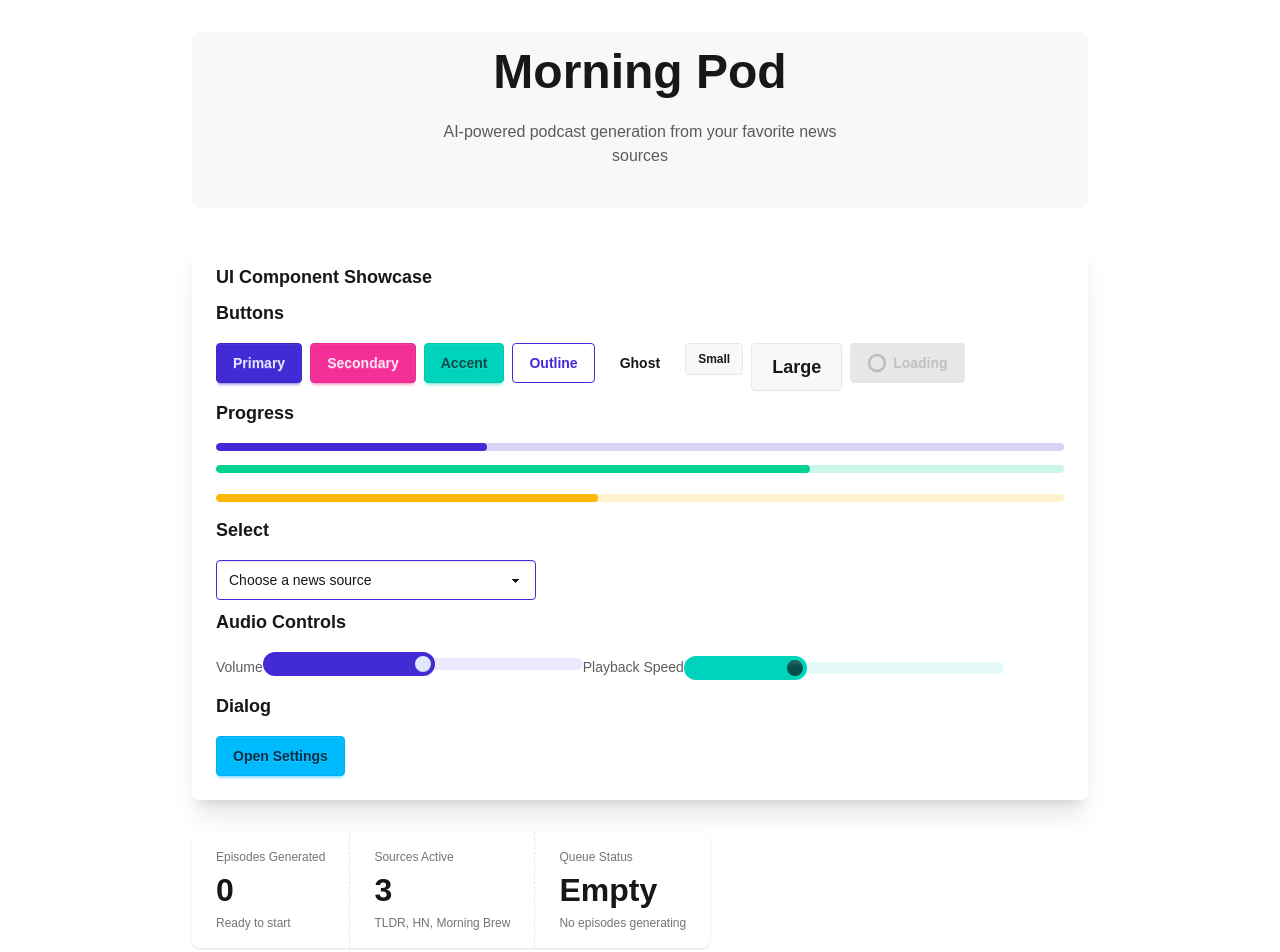
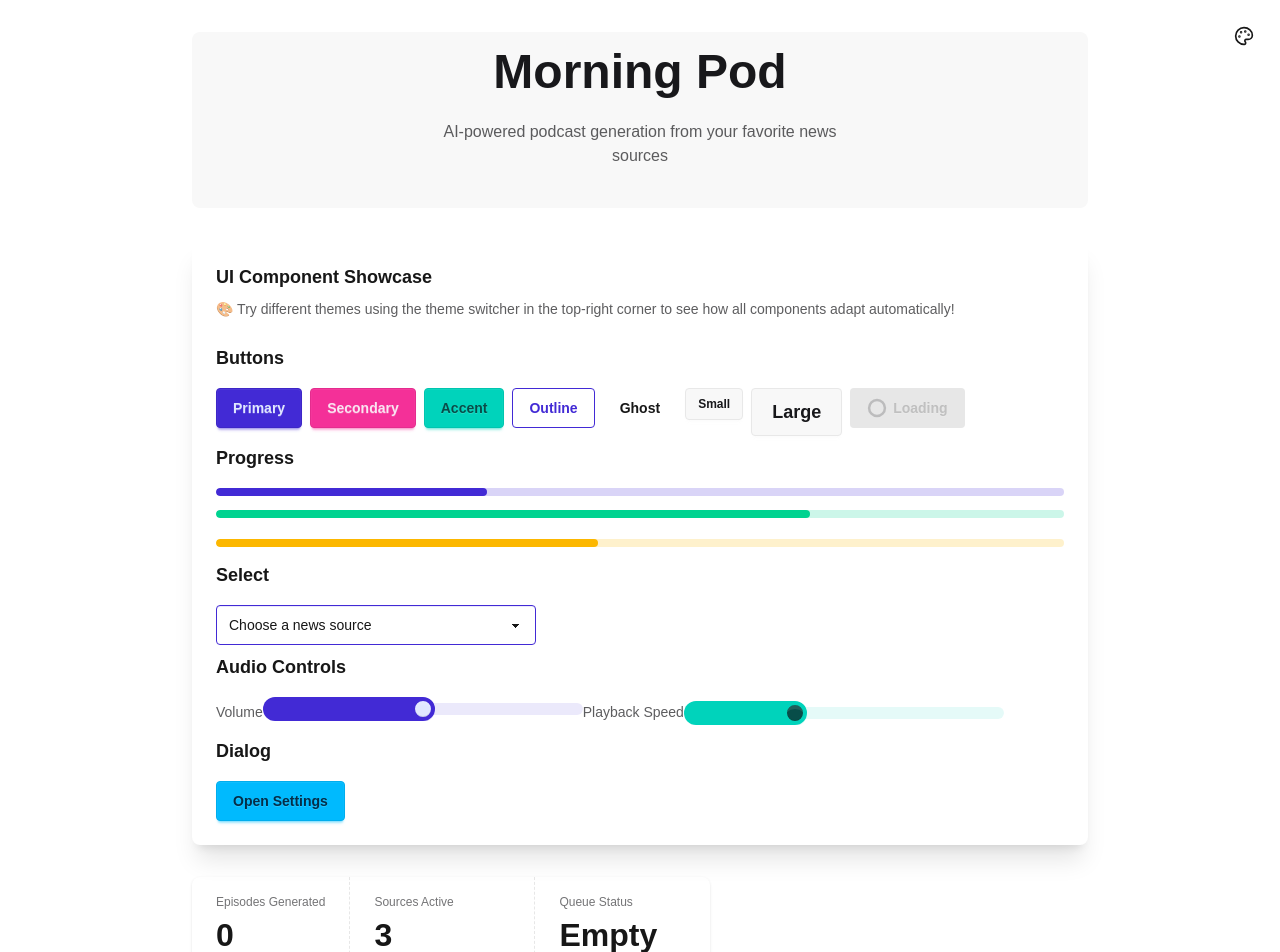
Before and after one commit to JFinchy/morning-pod, a Next.js app: page / in a window 1280 px wide. Shown: the top 952 px of the page. Built offline with nearby package versions, Linux system fonts and the light colour scheme.

Commit message:
feat(themes): add comprehensive daisyUI theme system with 32 themes

```diff
--- a/src/app/globals.css
+++ b/src/app/globals.css
@@ -1,5 +1,39 @@
 @import "tailwindcss";
-@plugin "daisyui";
+@plugin "daisyui" {
+  themes:
+    light --default,
+    dark --prefersdark,
+    cupcake,
+    bumblebee,
+    emerald,
+    corporate,
+    synthwave,
+    retro,
+    cyberpunk,
+    valentine,
+    halloween,
+    garden,
+    forest,
+    aqua,
+    lofi,
+    pastel,
+    fantasy,
+    wireframe,
+    black,
+    luxury,
+    dracula,
+    cmyk,
+    autumn,
+    business,
+    acid,
+    lemonade,
+    night,
+    coffee,
+    winter,
+    dim,
+    nord,
+    sunset;
+}
 
 :root {
   --background: #ffffff;
--- a/src/app/page.tsx
+++ b/src/app/page.tsx
@@ -10,11 +10,17 @@ import {
   DialogTrigger,
   Select,
   Slider,
+  ThemeSwitcher,
 } from "@/components/ui";
 
 export default function Home() {
   return (
-    <div className="min-h-screen bg-base-100 p-8">
+    <div className="min-h-screen bg-base-100 p-8 relative">
+      {/* Theme Switcher - Floating in top-right */}
+      <div className="fixed top-4 right-4 z-50">
+        <ThemeSwitcher />
+      </div>
+
       <div className="max-w-4xl mx-auto space-y-8">
         <div className="hero bg-base-200 rounded-lg">
           <div className="hero-content text-center">
@@ -32,6 +38,10 @@ export default function Home() {
         <div className="card bg-base-100 shadow-xl">
           <div className="card-body">
             <h2 className="card-title">UI Component Showcase</h2>
+            <p className="text-base-content/70 mb-4">
+              🎨 Try different themes using the theme switcher in the top-right
+              corner to see how all components adapt automatically!
+            </p>
 
             {/* Button Variants */}
             <div className="space-y-4">
@@ -148,6 +158,28 @@ export default function Home() {
             <div className="stat-desc">No episodes generating</div>
           </div>
         </div>
+
+        {/* Theme Preview Cards */}
+        <div className="card bg-base-100 shadow-xl">
+          <div className="card-body">
+            <h2 className="card-title">Theme System Demo</h2>
+            <p className="text-base-content/70 mb-4">
+              All components use semantic colors that automatically adapt to any
+              theme:
+            </p>
+            <div className="grid grid-cols-1 md:grid-cols-3 gap-4">
+              <div className="alert alert-info">
+                <span>Info: Uses semantic info color</span>
+              </div>
+              <div className="alert alert-success">
+                <span>Success: Adapts to theme</span>
+              </div>
+              <div className="alert alert-warning">
+                <span>Warning: Always readable</span>
+              </div>
+            </div>
+          </div>
+        </div>
       </div>
     </div>
   );
--- a/src/components/ui/index.ts
+++ b/src/components/ui/index.ts
@@ -25,3 +25,4 @@ export {
   ToastClose,
   ToastAction,
 } from "./toast";
+export { ThemeSwitcher } from "./theme-switcher";
--- /dev/null
+++ b/src/components/ui/theme-switcher.tsx
@@ -0,0 +1,153 @@
+"use client";
+
+import { Palette, Check } from "lucide-react";
+import { useState, useEffect } from "react";
+
+const themes = [
+  { name: "light", label: "Light", category: "Light" },
+  { name: "dark", label: "Dark", category: "Dark" },
+  { name: "cupcake", label: "Cupcake", category: "Light" },
+  { name: "bumblebee", label: "Bumblebee", category: "Light" },
+  { name: "emerald", label: "Emerald", category: "Light" },
+  { name: "corporate", label: "Corporate", category: "Light" },
+  { name: "synthwave", label: "Synthwave", category: "Dark" },
+  { name: "retro", label: "Retro", category: "Light" },
+  { name: "cyberpunk", label: "Cyberpunk", category: "Dark" },
+  { name: "valentine", label: "Valentine", category: "Light" },
+  { name: "halloween", label: "Halloween", category: "Dark" },
+  { name: "garden", label: "Garden", category: "Light" },
+  { name: "forest", label: "Forest", category: "Dark" },
+  { name: "aqua", label: "Aqua", category: "Light" },
+  { name: "lofi", label: "Lo-Fi", category: "Light" },
+  { name: "pastel", label: "Pastel", category: "Light" },
+  { name: "fantasy", label: "Fantasy", category: "Light" },
+  { name: "wireframe", label: "Wireframe", category: "Light" },
+  { name: "black", label: "Black", category: "Dark" },
+  { name: "luxury", label: "Luxury", category: "Dark" },
+  { name: "dracula", label: "Dracula", category: "Dark" },
+  { name: "cmyk", label: "CMYK", category: "Light" },
+  { name: "autumn", label: "Autumn", category: "Light" },
+  { name: "business", label: "Business", category: "Light" },
+  { name: "acid", label: "Acid", category: "Light" },
+  { name: "lemonade", label: "Lemonade", category: "Light" },
+  { name: "night", label: "Night", category: "Dark" },
+  { name: "coffee", label: "Coffee", category: "Dark" },
+  { name: "winter", label: "Winter", category: "Light" },
+  { name: "dim", label: "Dim", category: "Dark" },
+  { name: "nord", label: "Nord", category: "Light" },
+  { name: "sunset", label: "Sunset", category: "Dark" },
+];
+
+export function ThemeSwitcher() {
+  const [currentTheme, setCurrentTheme] = useState("light");
+  const [isOpen, setIsOpen] = useState(false);
+
+  useEffect(() => {
+    // Get theme from localStorage or default to light
+    const savedTheme = localStorage.getItem("theme") || "light";
+    document.documentElement.setAttribute("data-theme", savedTheme);
+    setCurrentTheme(savedTheme);
+  }, []);
+
+  const handleThemeChange = (themeName: string) => {
+    document.documentElement.setAttribute("data-theme", themeName);
+    setCurrentTheme(themeName);
+    setIsOpen(false);
+
+    // Store theme preference
+    localStorage.setItem("theme", themeName);
+  };
+
+  const lightThemes = themes.filter((theme) => theme.category === "Light");
+  const darkThemes = themes.filter((theme) => theme.category === "Dark");
+
+  return (
+    <div className="dropdown dropdown-end">
+      <div
+        tabIndex={0}
+        role="button"
+        className="btn btn-ghost btn-circle"
+        onClick={() => setIsOpen(!isOpen)}
+      >
+        <Palette className="w-5 h-5" />
+      </div>
+
+      {isOpen && (
+        <ul
+          tabIndex={0}
+          className="dropdown-content menu bg-base-100 rounded-box z-[1] w-80 p-2 shadow-2xl border border-base-300"
+        >
+          <li className="menu-title">
+            <span>Choose Theme</span>
+          </li>
+
+          <li className="menu-title text-xs opacity-60 mt-2">
+            <span>Light Themes</span>
+          </li>
+
+          <div className="grid grid-cols-2 gap-1">
+            {lightThemes.map((theme) => (
+              <li key={theme.name}>
+                <button
+                  className={`flex items-center gap-2 ${
+                    currentTheme === theme.name ? "active" : ""
+                  }`}
+                  onClick={() => handleThemeChange(theme.name)}
+                >
+                  <div
+                    className="w-4 h-4 rounded-full bg-primary border-2 border-base-content/20"
+                    data-theme={theme.name}
+                  />
+                  <span className="flex-1 text-left">{theme.label}</span>
+                  {currentTheme === theme.name && (
+                    <Check className="w-4 h-4 text-primary" />
+                  )}
+                </button>
+              </li>
+            ))}
+          </div>
+
+          <li className="menu-title text-xs opacity-60 mt-4">
+            <span>Dark Themes</span>
+          </li>
+
+          <div className="grid grid-cols-2 gap-1">
+            {darkThemes.map((theme) => (
+              <li key={theme.name}>
+                <button
+                  className={`flex items-center gap-2 ${
+                    currentTheme === theme.name ? "active" : ""
+                  }`}
+                  onClick={() => handleThemeChange(theme.name)}
+                >
+                  <div
+                    className="w-4 h-4 rounded-full bg-primary border-2 border-base-content/20"
+                    data-theme={theme.name}
+                  />
+                  <span className="flex-1 text-left">{theme.label}</span>
+                  {currentTheme === theme.name && (
+                    <Check className="w-4 h-4 text-primary" />
+                  )}
+                </button>
+              </li>
+            ))}
+          </div>
+        </ul>
+      )}
+
+      {/* Hidden theme controller inputs for daisyUI */}
+      {themes.map((theme) => (
+        <input
+          key={theme.name}
+          type="radio"
+          name="theme-dropdown"
+          className="theme-controller sr-only"
+          aria-label={theme.label}
+          value={theme.name}
+          checked={currentTheme === theme.name}
+          onChange={() => handleThemeChange(theme.name)}
+        />
+      ))}
+    </div>
+  );
+}
```
